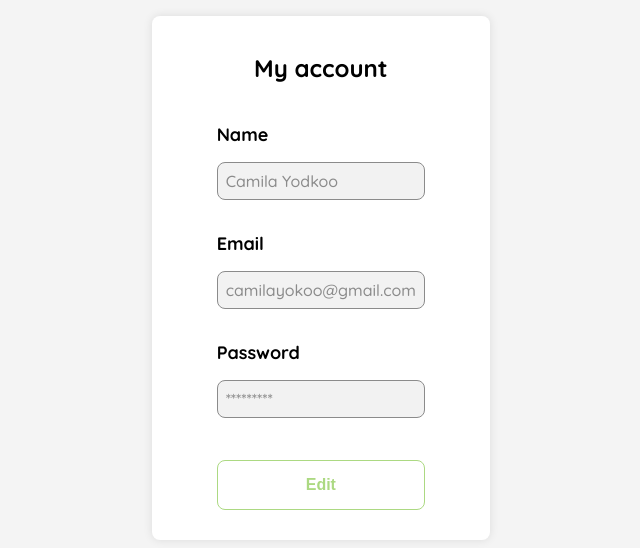
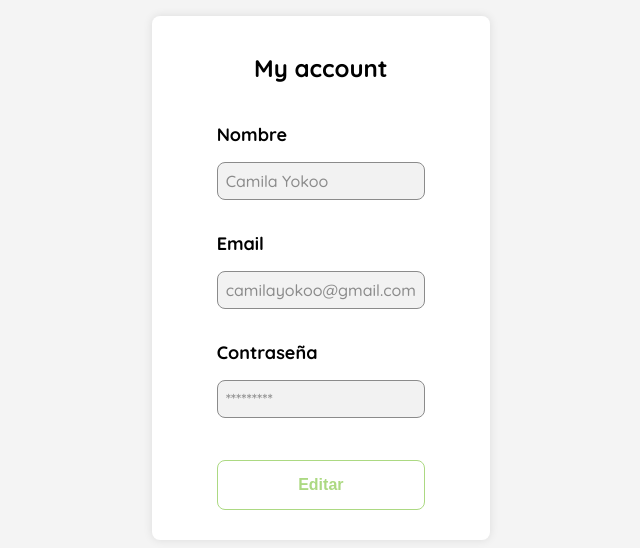
Before and after one commit to SonicWD/Web-FronEnd-My-event-management-platform, a React (Vite) app: page /account in a window 1280 px wide. Shown: the part 122-670 px from the top of the page, without its empty margins (364-1004 px from the left). Built offline with nearby package versions, Linux system fonts and the light colour scheme.

Commit message:
Add: Vista para editar account

```diff
--- a/src/components/Account/AccountPage.jsx
+++ b/src/components/Account/AccountPage.jsx
@@ -1,28 +1,59 @@
 // eslint-disable-next-line no-unused-vars
 import React, { useEffect, useState } from 'react';
-import MyAccount from './My-Account'; // Asegúrate de que la ruta sea correcta
+import MyAccount from './My-Account';
+import EditAccount from './EditAccount';
 
 const AccountPage = () => {
   const [userInfo, setUserInfo] = useState({ name: '', email: '', password: '' });
+  const [isEditing, setIsEditing] = useState(false);
 
   useEffect(() => {
     // Simulación de llamada a la API
     setTimeout(() => {
-      // Datos de ejemplo, reemplaza esto con la llamada de la API
       setUserInfo({
-        name: 'Camila Yodkoo',
+        name: 'Camila Yokoo',
         email: 'camilayokoo@gmail.com',
         password: '*********'
       });
-    }, 1000); // Simulación de retardo de 1 segundo
+    }, 1000);
   }, []);
 
+  const handleSave = (updatedInfo) => {
+    setUserInfo(updatedInfo);
+    setIsEditing(false);
+    // Aquí puedes hacer una llamada a la API para guardar los cambios
+  };
+
   return (
-    <MyAccount
-      name={userInfo.name}
-      email={userInfo.email}
-      password={userInfo.password}
-    />
+    <div className="login">
+      <div className="form-container">
+        <h1 className="title">My account</h1>
+        {isEditing ? (
+          <>
+            <EditAccount
+              initialName={userInfo.name}
+              initialEmail={userInfo.email}
+              initialPassword={userInfo.password}
+              onSave={handleSave}
+            />
+            <button className="secondary-button" onClick={() => setIsEditing(false)}>
+              Cancelar
+            </button>
+          </>
+        ) : (
+          <>
+            <MyAccount
+              name={userInfo.name}
+              email={userInfo.email}
+              password={userInfo.password}
+            />
+            <button className="secondary-button" onClick={() => setIsEditing(true)}>
+              Editar
+            </button>
+          </>
+        )}
+      </div>
+    </div>
   );
 };
 
--- /dev/null
+++ b/src/components/Account/EditAccount.jsx
@@ -0,0 +1,95 @@
+// eslint-disable-next-line no-unused-vars
+import React, { useState } from 'react';
+import PropTypes from 'prop-types';
+import axios from 'axios';
+import '../../index.css';
+
+/**
+ * El componente EditAccount permite a los usuarios editar la información de su cuenta.
+ * Utiliza el estado para gestionar los inputs del formulario y envía una solicitud POST para actualizar los datos del usuario.
+ *
+ * Props:
+ * - initialName: El nombre inicial del usuario (string, requerido).
+ * - initialEmail: El correo electrónico inicial del usuario (string, requerido).
+ * - initialPassword: La contraseña inicial del usuario (string, requerido).
+ * - onSave: Función de devolución de llamada para manejar la acción de guardar (función, requerido).
+ *
+ * @param {Object} props - Propiedades del componente.
+ * @returns {JSX.Element} El componente renderizado.
+ */
+const EditAccount = ({ initialName, initialEmail, initialPassword, onSave }) => {
+  // Hooks de estado para manejar los inputs del formulario
+  const [name, setName] = useState(initialName);
+  const [email, setEmail] = useState(initialEmail);
+  const [password, setPassword] = useState(initialPassword);
+
+  /**
+   * Maneja el envío del formulario para guardar los datos actualizados del usuario.
+   * Envía una solicitud POST al servidor con los datos actualizados.
+   *
+   * @param {Event} e - El evento de envío del formulario.
+   */
+  const handleSubmit = async (e) => {
+    e.preventDefault();
+
+    try {
+      // Envía una solicitud POST al servidor con los datos actualizados del usuario
+      const response = await axios.post('/api/updateUser', {
+        name,
+        email,
+        password
+      });
+
+      // Verifica si el estado de la respuesta es 200 (OK)
+      if (response.status === 200) {
+        // Llama a la función onSave con los datos actualizados
+        onSave({ name, email, password });
+      } else {
+        console.error('Error al actualizar la información del usuario:', response.data);
+      }
+    } catch (error) {
+      console.error('Error al actualizar la información del usuario:', error);
+    }
+  };
+
+  return (
+    <form onSubmit={handleSubmit} className="form">
+      <div>
+        <label htmlFor="name" className="label">Nombre</label>
+        <input
+          type="text"
+          className="input"
+          value={name}
+          onChange={(e) => setName(e.target.value)}
+        />
+
+        <label htmlFor="email" className="label">Correo Electrónico</label>
+        <input
+          type="email"
+          className="input"
+          value={email}
+          onChange={(e) => setEmail(e.target.value)}
+        />
+
+        <label htmlFor="password" className="label">Contraseña</label>
+        <input
+          type="password"
+          className="input"
+          value={password}
+          onChange={(e) => setPassword(e.target.value)}
+        />
+      </div>
+      <input type="submit" value="Guardar" className="primary-button" />
+    </form>
+  );
+};
+
+// PropTypes para verificar el tipo de las props
+EditAccount.propTypes = {
+  initialName: PropTypes.string.isRequired,
+  initialEmail: PropTypes.string.isRequired,
+  initialPassword: PropTypes.string.isRequired,
+  onSave: PropTypes.func.isRequired,
+};
+
+export default EditAccount;
--- a/src/components/Account/My-Account.jsx
+++ b/src/components/Account/My-Account.jsx
@@ -5,29 +5,26 @@ import PropTypes from 'prop-types';
 
 const MyAccount = ({ name, email, password }) => {
   return (
-    <div className="login">
-      <div className="form-container">
-        <h1 className="title">My account</h1>
-        <form action="/" className="form">
+    <form className="form">
       <div>
-            <label htmlFor="name" className="label">Name</label>
+        <label htmlFor="name" className="label">Nombre</label>
         <p className="value">{name}</p>
 
         <label htmlFor="email" className="label">Email</label>
         <p className="value">{email}</p>
 
-            <label htmlFor="password" className="label">Password</label>
+        <label htmlFor="password" className="label">Contraseña</label>
         <p className="value">{password}</p>
       </div>
-          <input type="submit" value="Edit" className="secondary-button" />
+
     </form>
-      </div>
-    </div>
   );
 };
+
 MyAccount.propTypes = {
   name: PropTypes.string.isRequired,
   email: PropTypes.string.isRequired,
   password: PropTypes.string.isRequired,
 };
+
 export default MyAccount;
```
Lines whose indentation alone changed are shown as unchanged.
